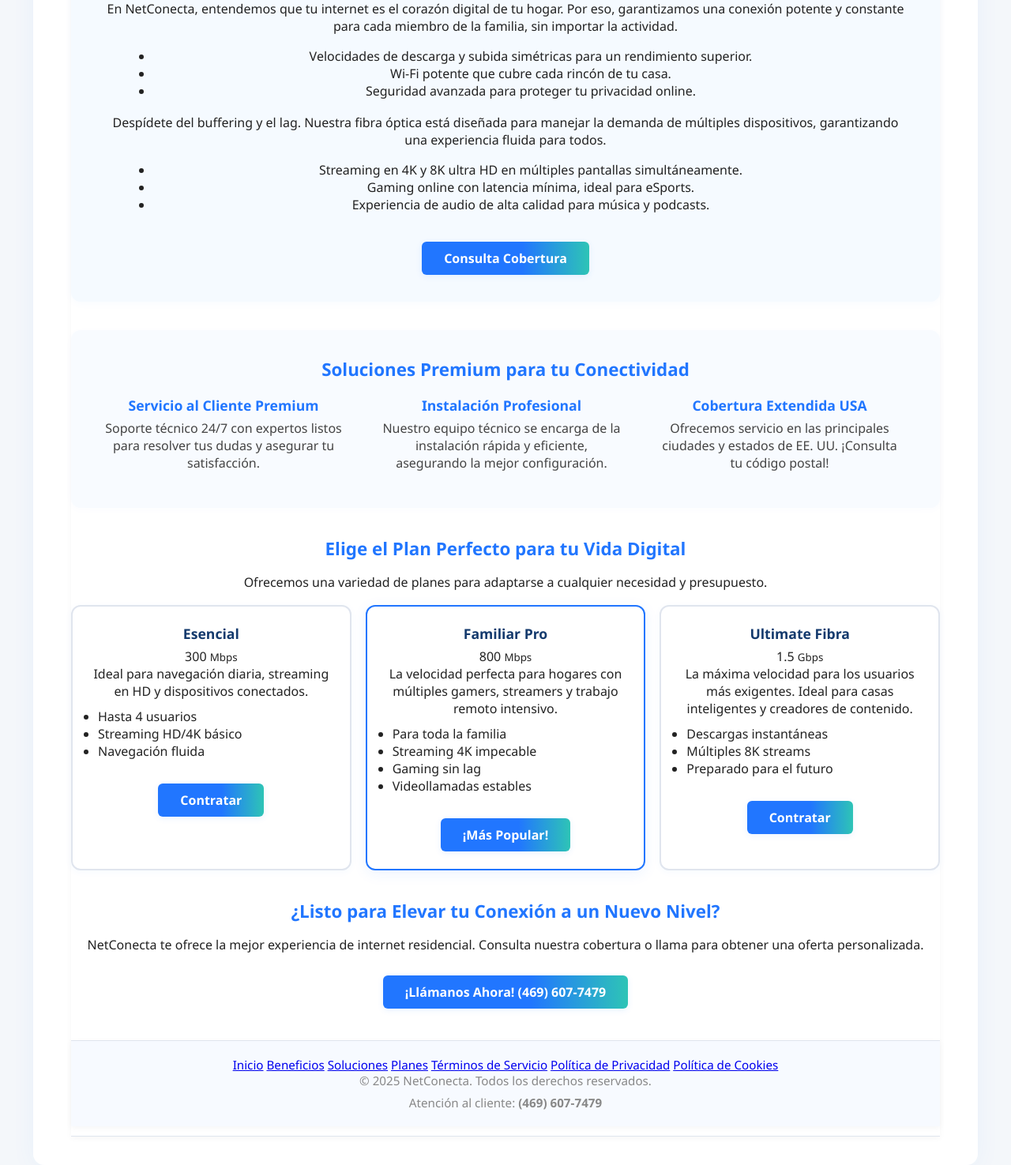
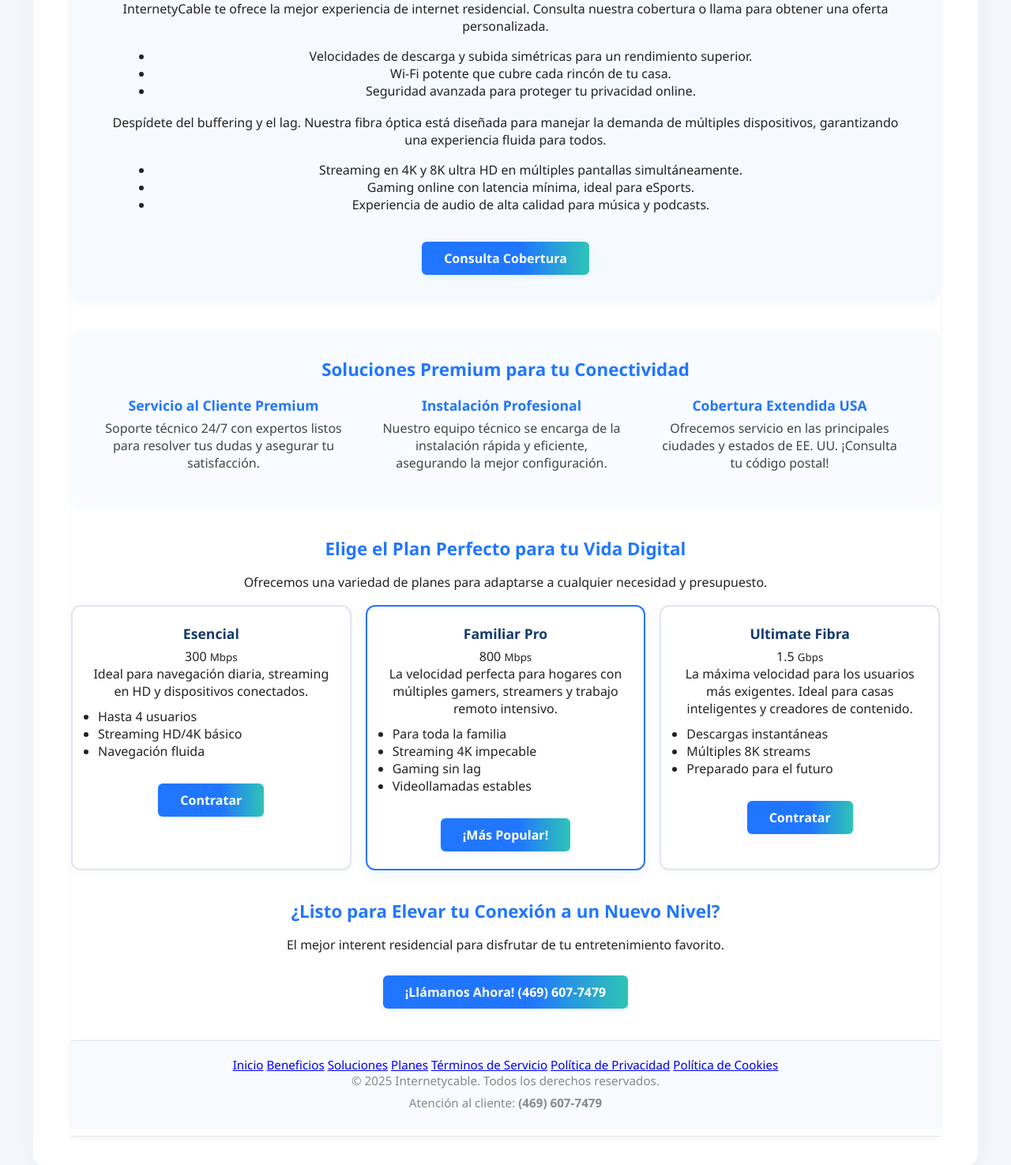
Before and after one commit to Zombie550211/internet-y-cable, a plain HTML site: page index.html in a window 1280 px wide. Shown: the part 257-1732 px from the top of the page at 79% size. Drawn offline with Linux system fonts and the light colour scheme.

Commit message:
Describe brevemente tus      cambios

```diff
--- a/index.html
+++ b/index.html
@@ -3,7 +3,7 @@
 <head>
     <meta charset="UTF-8">
     <meta name="viewport" content="width=device-width, initial-scale=1.0">
-    <title>NetConecta - Internet Residencial Premium</title>
+    <title>InternetCable - Internet Residencial Premium</title>
     <link href="https://fonts.googleapis.com/css2?family=Inter:wght@400;600;700&display=swap" rel="stylesheet">
     <link rel="stylesheet" href="estilos.css">
 </head>
@@ -11,7 +11,7 @@
     <div class="container">
         <header>
             <div class="navbar">
-                <div class="logo">NetConecta</div>
+                <div class="logo">InternetCable</div>
                 <nav>
                     <a href="#inicio" class="active">Inicio</a>
                     <a href="#beneficios">Beneficios</a>
@@ -26,7 +26,7 @@
     <main>
         <section class="section beneficios-bg" id="beneficios">
             <h2>Tu Hogar, Siempre Conectado y Productivo</h2>
-            <p>En NetConecta, entendemos que tu internet es el corazón digital de tu hogar. Por eso, garantizamos una conexión potente y constante para cada miembro de la familia, sin importar la actividad.</p>
+            <p>InternetyCable te ofrece la mejor experiencia de internet residencial. Consulta nuestra cobertura o llama para obtener una oferta personalizada.</p>
             <ul>
                 <li>Velocidades de descarga y subida simétricas para un rendimiento superior.</li>
                 <li>Wi-Fi potente que cubre cada rincón de tu casa.</li>
@@ -101,7 +101,7 @@
         </section>
         <section class="cta">
             <h2>¿Listo para Elevar tu Conexión a un Nuevo Nivel?</h2>
-            <p>NetConecta te ofrece la mejor experiencia de internet residencial. Consulta nuestra cobertura o llama para obtener una oferta personalizada.</p>
+            <p> El mejor interent residencial para disfrutar de tu entretenimiento favorito.</p>
             <a href="tel:+14696077479" class="btn">¡Llámanos Ahora! (469) 607-7479</a>
         </section>
     </main>
@@ -115,7 +115,7 @@
             <a href="privacidad.html">Política de Privacidad</a>
             <a href="cookies.html">Política de Cookies</a>
         </div>
-        <div>&copy; 2025 NetConecta. Todos los derechos reservados.</div>
+        <div>&copy; 2025 Internetycable. Todos los derechos reservados.</div>
         <div style="margin-top: 0.5rem;">Atención al cliente: <a href="tel:+14696077479" style="color:var(--accent);text-decoration:none;font-weight:600;">(469) 607-7479</a></div>
     </footer>
     </div>
```
